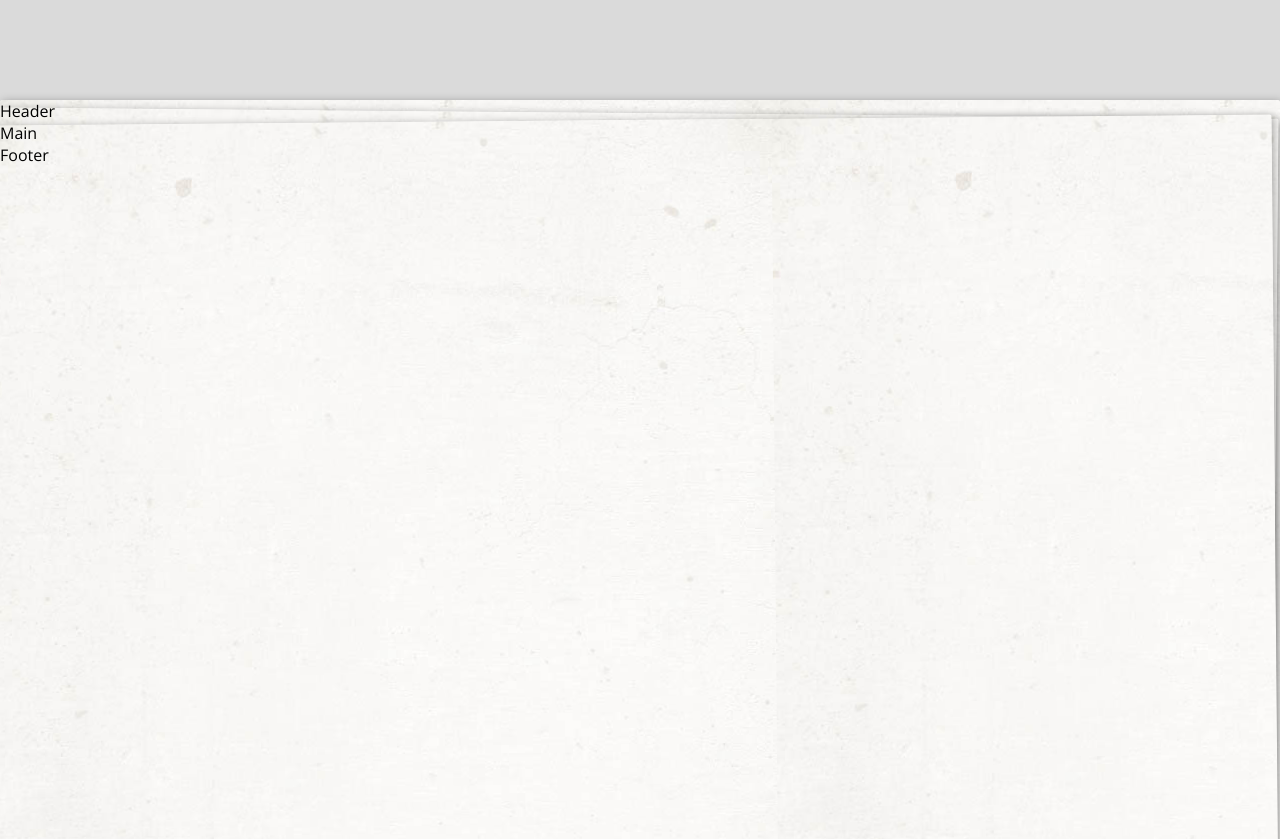
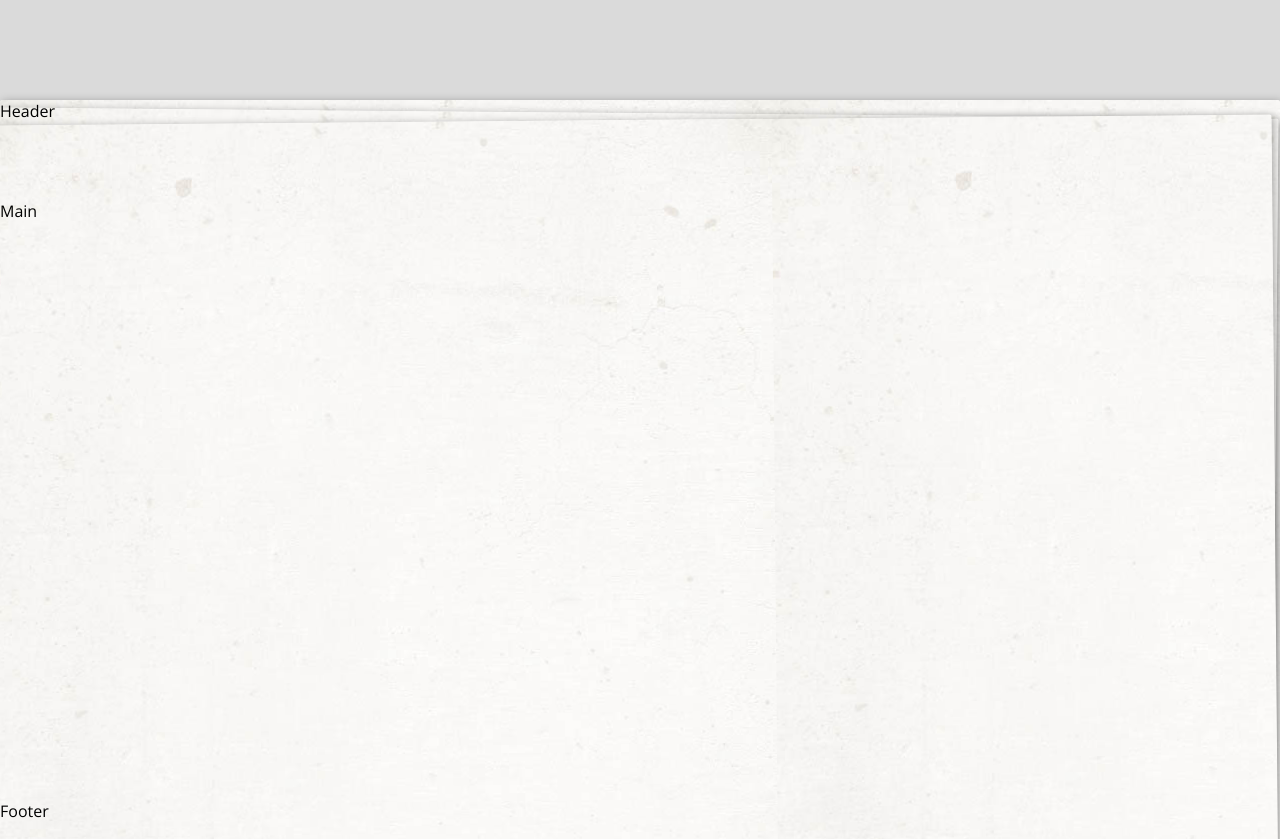
Before and after one commit to KrzysztofGrudzien/Jokes-Rest-Api, a React (Create React App) app: page / in a window 1280 px wide. Shown: the top 839 px of the page. Built offline with nearby package versions, Linux system fonts and the light colour scheme.

Commit message:
feat(scss): set up grid templates

```diff
--- a/src/components/Footer.js
+++ b/src/components/Footer.js
@@ -1,7 +1,8 @@
 import React from 'react';
+import styles from '../sass/components/footer.module.scss';
 const Footer = () => {
     return (
-        <footer>Footer</footer>
+        <footer className={styles.footer}>Footer</footer>
     )
 }
 
--- a/src/components/Header.js
+++ b/src/components/Header.js
@@ -1,7 +1,8 @@
 import React from 'react';
+import styles from '../sass/components/header.module.scss';
 const Header = () => {
     return (
-        <header>Header</header>
+        <header className={styles.header}>Header</header>
     )
 }
 
--- a/src/components/Main.js
+++ b/src/components/Main.js
@@ -1,7 +1,8 @@
 import React from 'react';
+import styles from '../sass/components/main.module.scss';
 const Main = () => {
     return (
-        <main>Main</main>
+        <main className={styles.main}>Main</main>
     )
 }
 
--- /dev/null
+++ b/src/sass/components/footer.module.scss
@@ -0,0 +1,3 @@
+.footer {
+    grid-area: footer;
+}
--- /dev/null
+++ b/src/sass/components/header.module.scss
@@ -0,0 +1,3 @@
+.header {
+    grid-area: header;
+}
--- /dev/null
+++ b/src/sass/components/main.module.scss
@@ -0,0 +1,3 @@
+.main {
+    grid-area: main;
+}
--- a/src/sass/components/wrapper.module.scss
+++ b/src/sass/components/wrapper.module.scss
@@ -4,6 +4,13 @@
     border-radius: 2px;
     box-shadow: 2px 2px 10px rgba(0,0,0,.35);
     background-image: url('../../assets/images/bg.jpg');
+    display: grid;
+    grid-template-areas:
+        "header header header header"
+        "main main main main"
+        "footer footer footer footer";
+    grid-template-rows: 100px 1fr 100px;
+    grid-template-columns: 1fr 1fr 1fr 1fr;
     height: 100vh;
     margin: 100px auto;
     position: relative;
```
